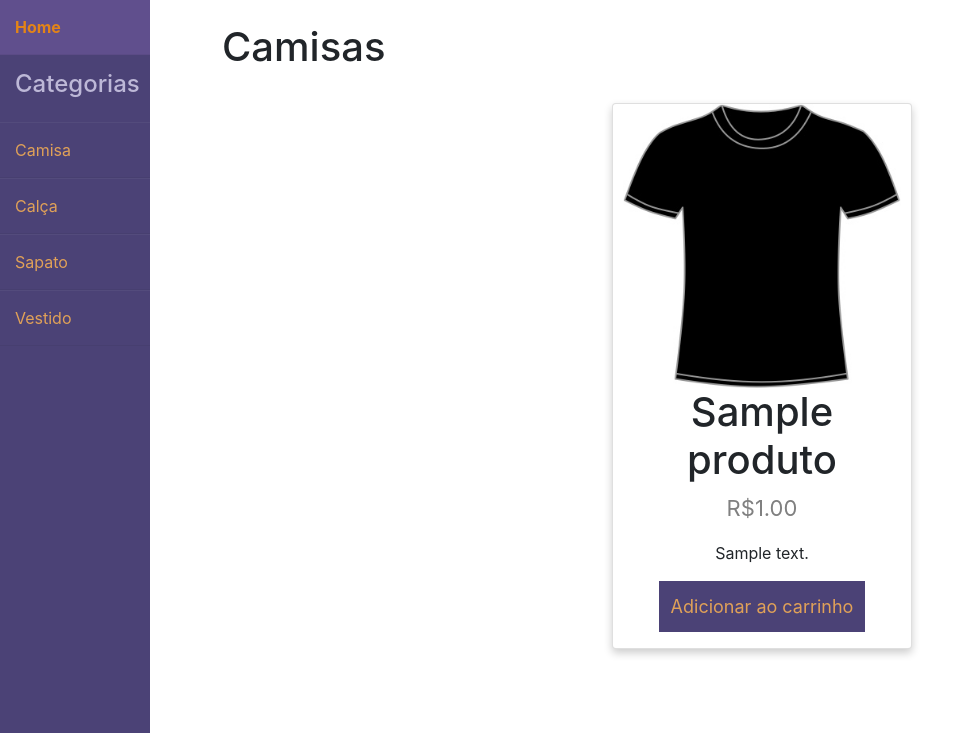
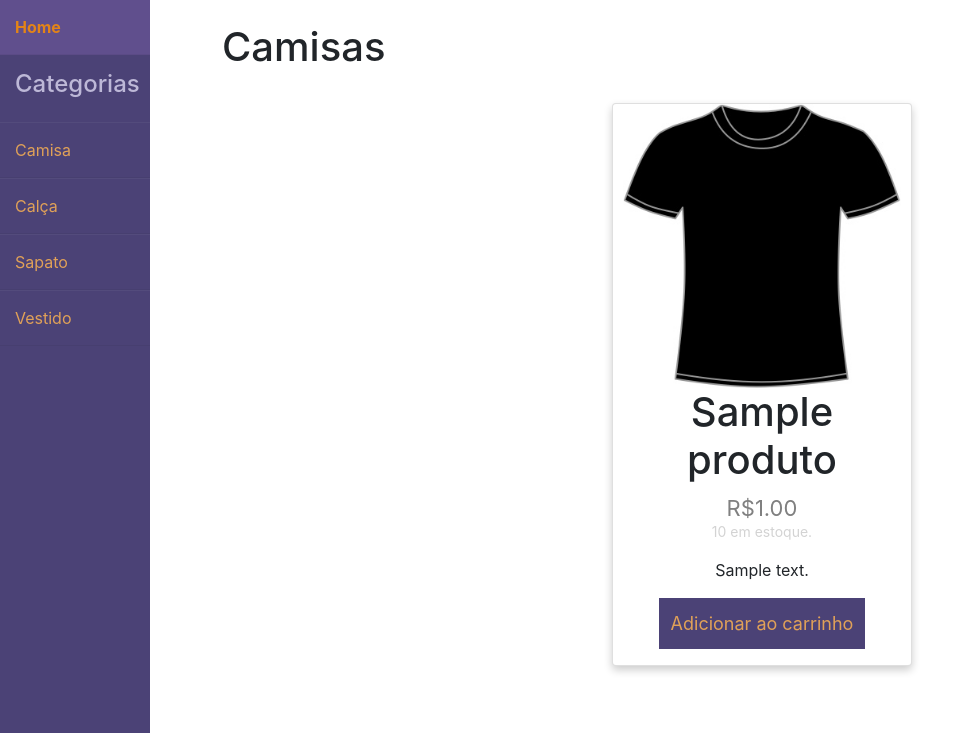
Before and after one commit to fefeacastro/Trabalho-02---INF1407, a Django app: page /camisa/ in a window 1280 px wide; the page is wider, and only the part inside the window is pictured. Shown: the part 67-800 px from the top of that part, without its empty margins (0-978 px from the left). Run offline with Django 3.2, Linux system fonts and the light colour scheme; tables that the repository leaves empty hold one stand-in row (values such as "Sample post").

Commit message:
adicionando quantidade em estoque

```diff
--- a/LojaMariFe/project/static/css/Product.css
+++ b/LojaMariFe/project/static/css/Product.css
@@ -9,6 +9,12 @@
 .price {
     color: grey;
     font-size: 22px;
+    margin-bottom: -0.3rem;
+}
+
+.stock{
+    color: lightgray;
+    font-size: 14px;
 }
 
 .column{
--- a/LojaMariFe/project/templates/LojaMariFe/calca.html
+++ b/LojaMariFe/project/templates/LojaMariFe/calca.html
@@ -11,6 +11,7 @@
                 <img src="../../static/images/Moletom preto.jpg" style="width:180px">
                 <h1>{{calca.nome}}</h1>
                 <p class="price">R${{calca.preco}}</p>
+                <p class="stock">{{calca.quantidade}} em estoque.</p>
                 <p>{{calca.descricao}}</p>
                 <p><button>Adicionar ao carrinho</button></p>
             </div>
--- a/LojaMariFe/project/templates/LojaMariFe/camisa.html
+++ b/LojaMariFe/project/templates/LojaMariFe/camisa.html
@@ -12,6 +12,7 @@
                     <img src="../../static/images/Camisa 1.jpg" style="width:100%">
                     <h1>{{camisa.nome}}</h1>
                     <p class="price">R${{camisa.preco}}</p>
+                    <p class="stock">{{camisa.quantidade}} em estoque.</p>
                     <p>{{camisa.descricao}}</p>
                     <p><button>Adicionar ao carrinho</button></p>
                 </div>
--- a/LojaMariFe/project/templates/LojaMariFe/sapato.html
+++ b/LojaMariFe/project/templates/LojaMariFe/sapato.html
@@ -12,6 +12,7 @@
                     <img src="../../static/images/Camisa 1.jpg" style="width:100%">
                     <h1>{{sapato.nome}}</h1>
                     <p class="price">R${{sapato.preco}}</p>
+                    <p class="stock">{{sapato.quantidade}} em estoque.</p>
                     <p>{{sapato.descricao}}</p>
                     <p><button>Adicionar ao carrinho</button></p>
                 </div>
--- a/LojaMariFe/project/templates/LojaMariFe/vestido.html
+++ b/LojaMariFe/project/templates/LojaMariFe/vestido.html
@@ -12,6 +12,7 @@
                     <img src="../../static/images/Camisa 1.jpg" style="width:100%">
                     <h1>{{vestido.nome}}</h1>
                     <p class="price">R${{vestido.preco}}</p>
+                    <p class="stock">{{vestido.quantidade}} em estoque.</p>
                     <p>{{vestido.descricao}}</p>
                     <p><button>Adicionar ao carrinho</button></p>
                 </div>
```
